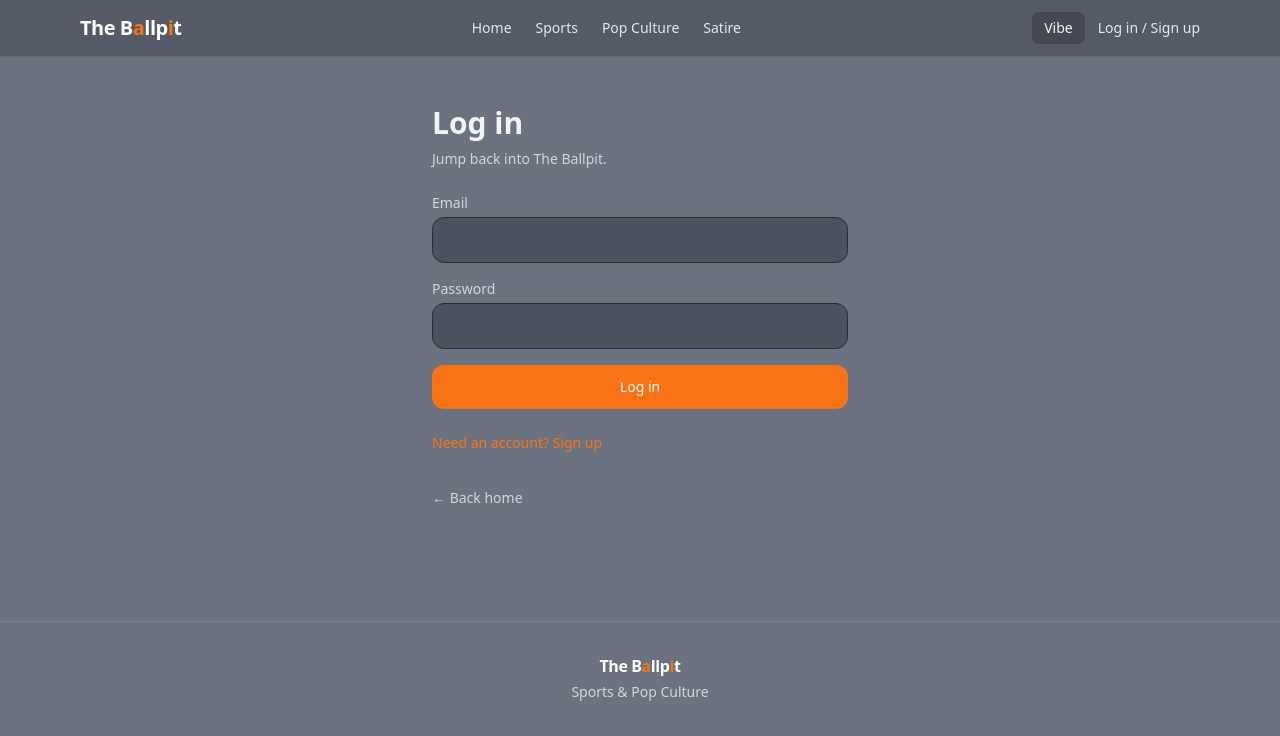
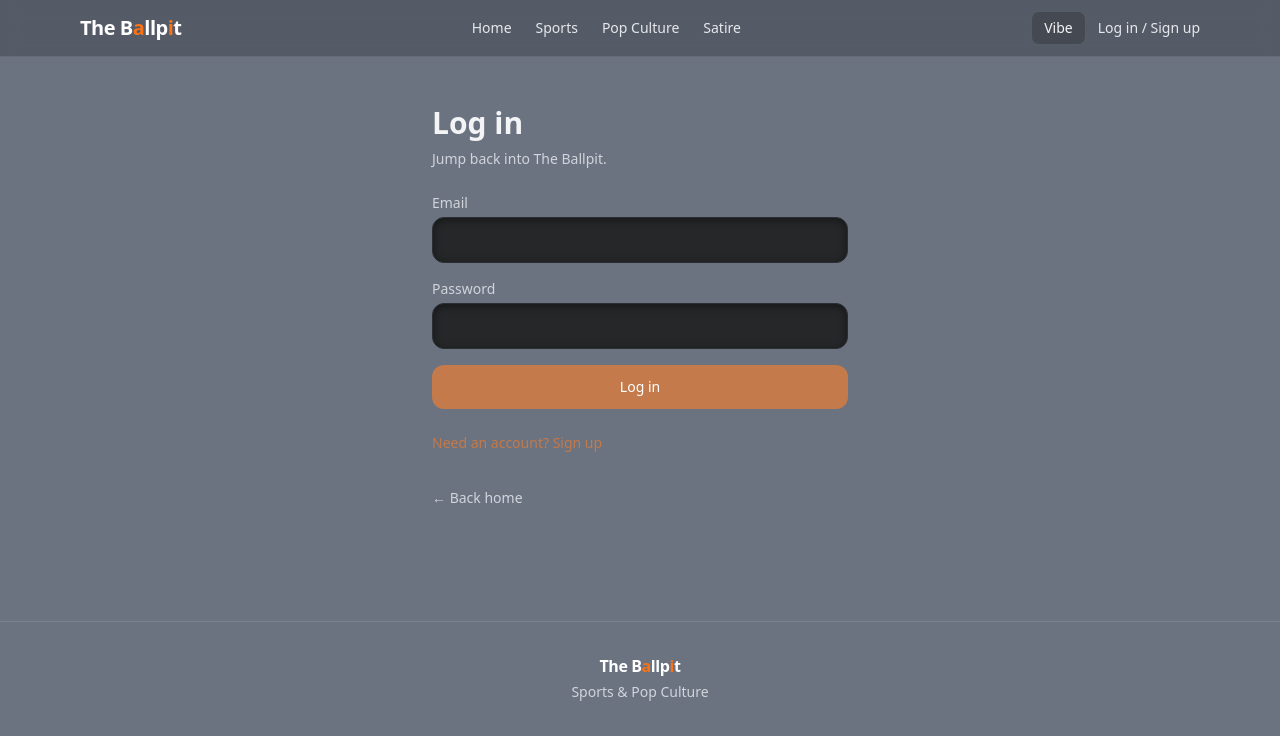
Before and after one commit to sheado44/-4, a Next.js app: page /login in a window 1280 px wide. Shown: the top 736 px of the page. Built offline with nearby package versions, Linux system fonts and the light colour scheme.

Commit message:
Refactor global styles and update color variables

```diff
--- a/src/app/globals.css
+++ b/src/app/globals.css
@@ -3,40 +3,193 @@
 @tailwind utilities;
 
 :root {
-  --ballpit-accent: #f97316;
-  --ballpit-bg: #6b7280;
-  --ballpit-card: #525c6a;
-  --ballpit-text: #f3f4f6;
+  --pit-bg: #1e2022;
+  --pit-surface: #252729;
+  --pit-raised: #2c2f32;
+  --pit-deep: #16181a;
+  --metal-silver: #c8cdd2;
+  --metal-bronze: #b08d57;
+  --metal-copper: #c47a4a;
+  --neon-write: #ff8a3d;
+  --neon-purple: #a78bfa;
+}
+
+html,
+body {
+  min-height: 100%;
 }
 
 body {
-  background: var(--ballpit-bg);
-  color: var(--ballpit-text);
-  min-height: 100vh;
+  background-color: var(--pit-bg);
+  background-image:
+    radial-gradient(ellipse 80% 50% at 50% -10%, rgba(196, 122, 74, 0.09), transparent 55%),
+    radial-gradient(ellipse 60% 40% at 100% 0%, rgba(167, 139, 250, 0.05), transparent 45%),
+    radial-gradient(ellipse 50% 30% at 0% 100%, rgba(176, 141, 87, 0.04), transparent 40%);
+  background-attachment: fixed;
+  color: #e8eaed;
+  font-family: var(--font-body), system-ui, sans-serif;
+  -webkit-font-smoothing: antialiased;
+  text-rendering: optimizeLegibility;
 }
 
-.bg-forge-accent,
-.hover\:bg-forge-accentHover:hover {
-  background-color: var(--ballpit-accent) !important;
+/* Premium recessed “pit” panels */
+.pit-panel {
+  background: linear-gradient(180deg, #2a2d30 0%, #232629 100%);
+  border: 1px solid rgba(255, 255, 255, 0.08);
+  box-shadow:
+    inset 0 4px 20px rgba(0, 0, 0, 0.55),
+    0 1px 0 rgba(255, 255, 255, 0.03);
+  border-radius: 1rem;
 }
 
-.text-forge-accent {
-  color: var(--ballpit-accent) !important;
+.pit-panel-deep {
+  background: linear-gradient(180deg, #222527 0%, #1a1c1e 100%);
+  border: 1px solid rgba(255, 255, 255, 0.06);
+  box-shadow:
+    inset 0 6px 28px rgba(0, 0, 0, 0.7),
+    0 8px 24px rgba(0, 0, 0, 0.25);
+  border-radius: 1rem;
 }
 
-.border-forge-accent,
-.hover\:border-forge-accent\/40:hover,
-.hover\:border-forge-accent\/50:hover {
-  border-color: var(--ballpit-accent) !important;
+/* Metallic / glass trim cards */
+.metal-card {
+  background:
+    linear-gradient(180deg, rgba(255, 255, 255, 0.03), rgba(255, 255, 255, 0.01)),
+    #252729;
+  border: 1px solid rgba(255, 255, 255, 0.08);
+  box-shadow:
+    0 10px 30px rgba(0, 0, 0, 0.35),
+    inset 0 1px 0 rgba(255, 255, 255, 0.05);
+  border-radius: 1rem;
+  backdrop-filter: blur(8px);
 }
 
-.bg-forge-900,
-.bg-forge-900\/60,
-.bg-forge-900\/70 {
-  background-color: color-mix(in srgb, var(--ballpit-card) 90%, black) !important;
+.metal-card:hover {
+  border-color: rgba(196, 122, 74, 0.35);
+  box-shadow:
+    0 12px 34px rgba(0, 0, 0, 0.4),
+    0 0 0 1px rgba(196, 122, 74, 0.12),
+    inset 0 1px 0 rgba(255, 255, 255, 0.06);
 }
 
-.bg-forge-800,
-.bg-forge-700 {
-  background-color: color-mix(in srgb, var(--ballpit-card) 80%, white 5%) !important;
+/* Brushed metal header wordmark */
+.metal-title {
+  background: linear-gradient(180deg, #f4f6f7 0%, #c8cdd2 42%, #8b9298 100%);
+  -webkit-background-clip: text;
+  background-clip: text;
+  color: transparent;
+  text-shadow: 0 1px 0 rgba(255, 255, 255, 0.15);
+  filter: drop-shadow(0 2px 1px rgba(0, 0, 0, 0.55));
 }
+
+.copper-title {
+  background: linear-gradient(180deg, #e8b48a 0%, #c47a4a 48%, #8a4e2a 100%);
+  -webkit-background-clip: text;
+  background-clip: text;
+  color: transparent;
+  filter: drop-shadow(0 2px 1px rgba(0, 0, 0, 0.5));
+}
+
+/* Soft spotlight behind headings */
+.spotlight {
+  position: relative;
+}
+
+.spotlight::before {
+  content: "";
+  position: absolute;
+  inset: -30% -10% auto -10%;
+  height: 120%;
+  background: radial-gradient(ellipse at center, rgba(196, 122, 74, 0.12), transparent 70%);
+  pointer-events: none;
+  z-index: -1;
+}
+
+/* Primary cinematic CTA (Write) */
+.btn-write {
+  background: linear-gradient(180deg, #ff9a4d 0%, #ff8a3d 45%, #e06d22 100%);
+  color: #1a120c;
+  font-weight: 700;
+  border: 1px solid rgba(255, 220, 180, 0.35);
+  box-shadow:
+    0 0 20px rgba(255, 138, 61, 0.28),
+    inset 0 1px 0 rgba(255, 255, 255, 0.35);
+  transition: transform 0.15s ease, box-shadow 0.15s ease, filter 0.15s ease;
+}
+
+.btn-write:hover {
+  filter: brightness(1.06);
+  box-shadow:
+    0 0 28px rgba(255, 138, 61, 0.38),
+    inset 0 1px 0 rgba(255, 255, 255, 0.4);
+  transform: translateY(-1px);
+}
+
+/* Secondary metal button */
+.btn-metal {
+  background: linear-gradient(180deg, #32363a 0%, #26292c 100%);
+  border: 1px solid rgba(255, 255, 255, 0.1);
+  color: #d7dbe0;
+  box-shadow: inset 0 1px 0 rgba(255, 255, 255, 0.06);
+}
+
+.btn-metal:hover {
+  border-color: rgba(200, 205, 210, 0.22);
+  color: #fff;
+}
+
+/* Thin premium divider */
+.pit-divider {
+  height: 1px;
+  background: linear-gradient(
+    90deg,
+    transparent,
+    rgba(255, 255, 255, 0.12),
+    transparent
+  );
+}
+
+/* Form controls */
+input,
+textarea,
+select {
+  background: #1a1c1e;
+  border: 1px solid rgba(255, 255, 255, 0.08);
+  box-shadow: inset 0 2px 8px rgba(0, 0, 0, 0.45);
+  color: #e8eaed;
+}
+
+input:focus,
+textarea:focus,
+select:focus {
+  outline: none;
+  border-color: rgba(196, 122, 74, 0.45);
+  box-shadow:
+    inset 0 2px 8px rgba(0, 0, 0, 0.45),
+    0 0 0 3px rgba(196, 122, 74, 0.12);
+}
+
+/* Scrollbar */
+::-webkit-scrollbar {
+  width: 10px;
+  height: 10px;
+}
+::-webkit-scrollbar-track {
+  background: #16181a;
+}
+::-webkit-scrollbar-thumb {
+  background: #3a3f44;
+  border-radius: 999px;
+  border: 2px solid #16181a;
+}
+::-webkit-scrollbar-thumb:hover {
+  background: #4a5056;
+}
+
+/* Utility: glass strip */
+.glass-strip {
+  background: rgba(37, 39, 41, 0.82);
+  backdrop-filter: blur(14px);
+  border-bottom: 1px solid rgba(255, 255, 255, 0.08);
+  box-shadow: 0 8px 30px rgba(0, 0, 0, 0.45);
+}
```
